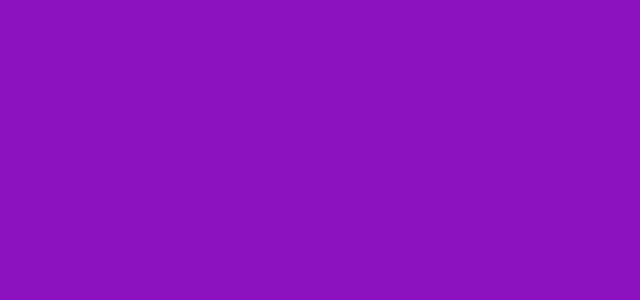
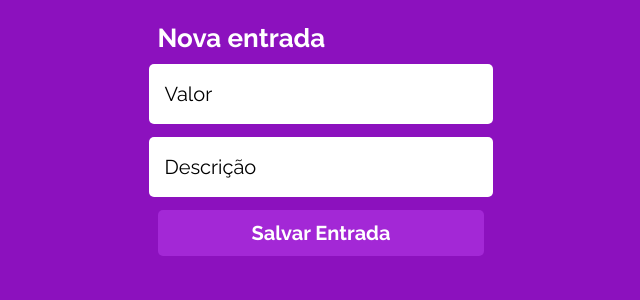
Before and after one commit to BrunooBarross/-mywallet-front-end, a React (Create React App) app: page /entrada in a window 1280 px wide. Before the commit this address had no page. Shown: the top 300 px of the page, without its empty margins (319-959 px from the left). Built offline with nearby package versions, Linux system fonts and the light colour scheme; a web font is replaced by a local one.

Commit message:
feat: Criando layout base das páginas de entrada e saída

```diff
--- a/public/index.html
+++ b/public/index.html
@@ -13,6 +13,6 @@
   <body>
     <noscript>You need to enable JavaScript to run this app.</noscript>
     <div class="root"></div>
-    <script src="https://unpkg.com/ionicons@5.5.2/dist/ionicons.js"></script>
+    <script type="module" src="https://unpkg.com/ionicons@5.5.2/dist/ionicons/ionicons.esm.js"></script>
   </body>
 </html>
--- a/src/Components/App/App.jsx
+++ b/src/Components/App/App.jsx
@@ -2,6 +2,8 @@ import { BrowserRouter, Routes, Route } from "react-router-dom";
 import Login from "../Login/Login"
 import Cadastro from "../Cadastro/Cadastro"
 import Registros from "../Registros/Registros"
+import Entrada from "../Entrada/Entrada"
+import Saida from "../Saida/Saida"
 
 const App = () => {
     return (
@@ -10,6 +12,8 @@ const App = () => {
                     <Route path="/" element={<Login />}/>
                     <Route path="/cadastro" element={<Cadastro />}/>
                     <Route path="/registros" element={<Registros />}/>
+                    <Route path="/entrada" element={<Entrada />}/>
+                    <Route path="/saida" element={<Saida />}/>
                 </Routes>
             </BrowserRouter>
     );
--- /dev/null
+++ b/src/Components/Entrada/Entrada.jsx
@@ -0,0 +1,48 @@
+import styled from 'styled-components';
+import Inputs from '../Styleds-Globais/Inputs';
+const Entrada = () => {
+    return(
+        <Container>
+            <h1>Nova entrada</h1>
+            <Inputs>
+                <input type="number" placeholder="Valor"/>
+                <input type="text" placeholder="Descrição"/>
+                <Botao>Salvar Entrada</Botao>
+            </Inputs>
+        </Container>
+    );
+}
+const Container = styled.div`
+    display: flex;
+    flex-direction: column;
+    width: 100%;
+    height: 100%;
+
+    h1{
+        margin-top: 25px;
+        margin-left:  24px;
+        font-family: 'Raleway';
+        font-style: normal;
+        font-weight: 700;
+        font-size: 26px;
+        color: #FFFFFF;
+    }
+
+`;
+const Botao = styled.button`
+    width: 87%;
+    height: 46px;
+    margin-top:13px;
+    border: none;
+    background: #A328D6;
+    border-radius: 5px;
+
+    font-family: 'Raleway';
+    font-style: normal;
+    font-weight: 700;
+    font-size: 20px;
+    line-height: 23px;
+
+    color: #FFFFFF
+`
+export default Entrada;
--- /dev/null
+++ b/src/Components/Saida/Saida.jsx
@@ -0,0 +1,48 @@
+import styled from 'styled-components';
+import Inputs from '../Styleds-Globais/Inputs';
+const Saida = () => {
+    return(
+        <Container>
+            <h1>Nova Saída</h1>
+            <Inputs>
+                <input type="number" placeholder="Valor"/>
+                <input type="text" placeholder="Descrição"/>
+                <Botao>Salvar saída</Botao>
+            </Inputs>
+        </Container>
+    );
+}
+const Container = styled.div`
+    display: flex;
+    flex-direction: column;
+    width: 100%;
+    height: 100%;
+
+    h1{
+        margin-top: 25px;
+        margin-left:  24px;
+        font-family: 'Raleway';
+        font-style: normal;
+        font-weight: 700;
+        font-size: 26px;
+        color: #FFFFFF;
+    }
+
+`;
+const Botao = styled.button`
+    width: 87%;
+    height: 46px;
+    margin-top:13px;
+    border: none;
+    background: #A328D6;
+    border-radius: 5px;
+
+    font-family: 'Raleway';
+    font-style: normal;
+    font-weight: 700;
+    font-size: 20px;
+    line-height: 23px;
+
+    color: #FFFFFF
+`
+export default Saida;
--- a/src/Components/Styleds-Globais/Inputs.jsx
+++ b/src/Components/Styleds-Globais/Inputs.jsx
@@ -13,6 +13,7 @@ const Inputs = styled.form`
         border: none;
         border-radius: 5px;
         margin-top: 13px;
+        padding-left: 15px;
 
         font-family: 'Raleway';
         font-style: normal;
@@ -23,11 +24,7 @@ const Inputs = styled.form`
     }
 
     input::placeholder{
-        padding-left: 15px;
         color: #000000;
     }
 `
-
-
-
 export default Inputs;
```
